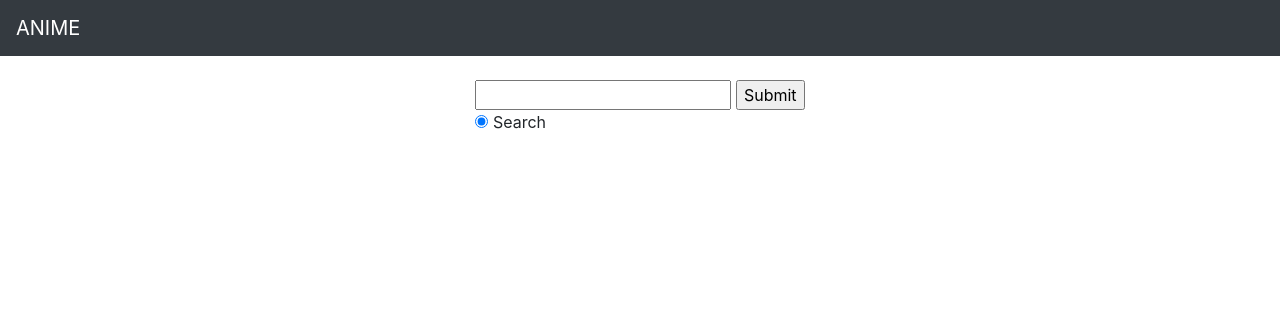
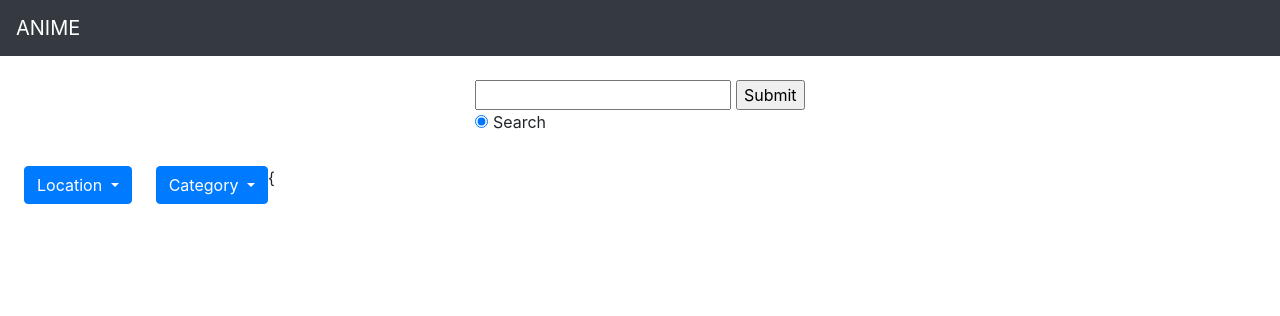
Before and after one commit to Ianodad/Gallery, a Django app: page /location/1 in a window 1280 px wide. Shown: the top 316 px of the page. Run offline with Django 3.2, Linux system fonts and the light colour scheme; data that the repository does not hold is empty; some libraries are stand-ins or nearby versions.

Commit message:
category and location works

```diff
--- a/portraits/templates/portraits/location.html
+++ b/portraits/templates/portraits/location.html
@@ -1,19 +1,49 @@
-{%extends 'portraits/base.html'%}
+{% extends 'portraits/base.html' %}
+
+{% block content %}
 
 <div class="locations d-flex flex-wrap">
+    <div class="chooses d-flex flex-wrap">
+        <div class="dropdown mx-4">
+            <button type="button"
+                    class="btn btn-primary dropdown-toggle"
+                    data-toggle="dropdown">
+                Location
+            </button>
+            <div class="dropdown-menu">
+                {% for location in locations %}
+                <a class="dropdown-item"
+                   href="/location/{{location.location}}">{{ location.location }}</a>
+                {% endfor %}
 
-    {% for location in locations %}
+            </div>
+        </div>
+        <div class="dropdown">
+            <button type="button"
+                    class="btn btn-primary dropdown-toggle"
+                    data-toggle="dropdown">
+                Category
+            </button>
+            <div class="dropdown-menu">
+                {% for cat in category %}
+                <a class="dropdown-item"
+                   href="/category/{{cat.category}}">{{ cat.category}}</a>
+                {% endfor %}
+            </div>
+        </div>
+    </div>
 
-    <ul>
-        <a href=" ">
-            <li>{{ location.name}}</li>
-        </a>
-    </ul>
-    {% endfor %}
-
-    {% for port in portrait %}
-
-    {{port.description}}
-
-    {% endfor %}
+    {<div class="portrait d-flex flex-wrap">
+        {% for port in portrait %}
+        <div class="col-md-3">
+            <div class="thumb">
+                <p>{{port.name}}</p>
+                <img class="img-thumbnail"
+                     src="{{port.image.url}}"
+                     alt="No image">
+            </div>
+        </div>
+        {% endfor %}
+    </div>
 </div>
+{% endblock %}
--- a/portraits/views.py
+++ b/portraits/views.py
@@ -18,19 +18,22 @@ def welcome(request):
 def location(request, location):
     locations = Location.get_all_locations()
 
+    category = Category.get_all_category()
+
     portrait = Portrait.find_by_location(location)
 
-    return render(request, "portraits/location.html", {"portrait": portrait, "locations": locations})
+    return render(request, "portraits/location.html", {"portrait": portrait, "locations": locations, "category": category})
 
 
 def category(request, category):
     categories = Category.get_all_category()
-    # category = "Hi"
+
+    locations = Location.get_all_locations()
 
     portrait = Portrait.find_by_category(category)
 
     # print(portrait)
-    return render(request, "portraits/category.html", {"categories": categories, "portrait": portrait})
+    return render(request, "portraits/category.html", {"categories": categories, "portrait": portrait, "locations": locations})
 
 
 def search(request):
```
Also changed, not shown: portraits/templates/portraits/category.html (+40 -9 lines), portraits/templates/portraits/home.html (+15 -22 lines).
